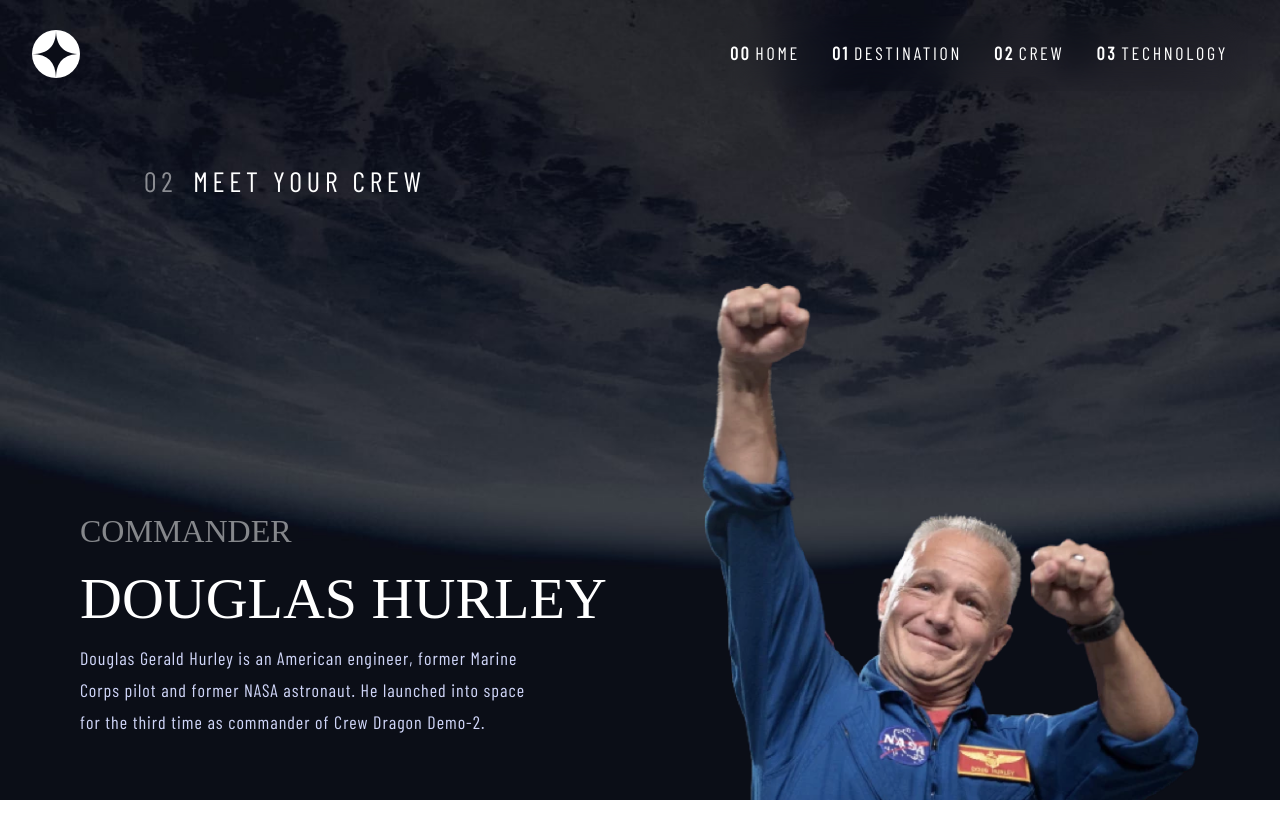
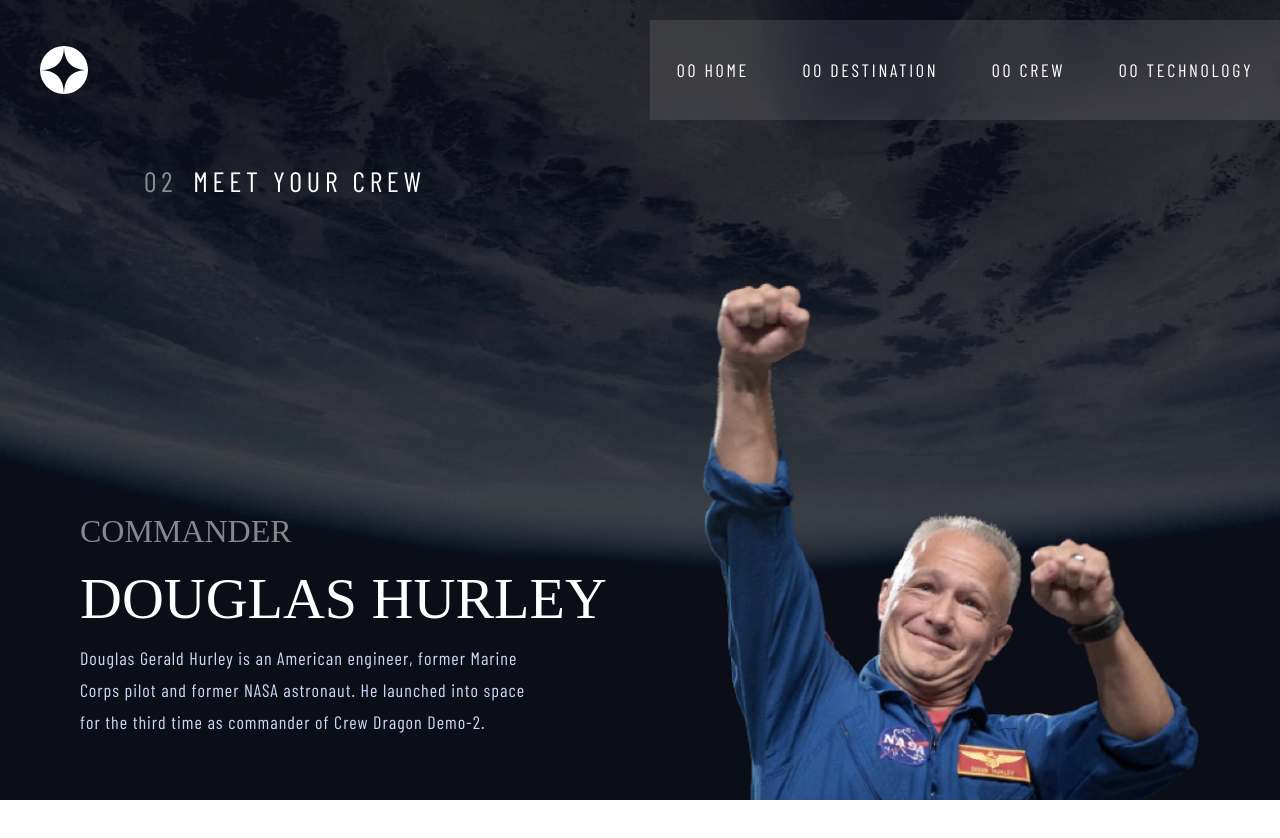
Before and after one commit to IbrahimHosny/space, a React (Create React App) app: page /crew in a window 1280 px wide. Shown: the top 838 px of the page. After the commit the page ends 800 px from the top, so only its background shows below. Built offline with nearby package versions, Linux system fonts and the light colour scheme; a web font is replaced by a local one.

Commit message:
create  new nav component

```diff
--- a/src/App.css
+++ b/src/App.css
@@ -69,9 +69,24 @@
 
 /* end design system */
 
-nav {
-  background: transparent!important;
+li {
+  position: relative;
 }
+
+li::after {
+  content: "";
+  position: absolute;
+  bottom: 0;
+  width: 0%;
+  height: 3px;
+  background-color: white;
+  transition: 0.4s;
+}
+
+li:hover::after{
+  width: 100%;
+}
+
 #crew .swiper-pagination {
   width: fit-content!important;
   height: fit-content!important;
--- a/src/App.js
+++ b/src/App.js
@@ -2,7 +2,7 @@
 // import {BrowseRouter} from "react-router-dom"
 import './App.css';
 import './index.css'
-import NavBar from './components/NavBar';
+import Navbar from './components/Navbar.js';
 import { Route, Routes } from 'react-router';
 import Home from './components/Home';
 import Destination from './components/Destination';
@@ -14,7 +14,7 @@
 function App() {
   return (
     <Fragment>
-    <NavBar />
+    <Navbar />
     <dataContext.Provider value={data}>
     <Routes>
     <Route path='/' element={<Home />} />
--- a/src/components/NavBar.jsx
+++ b/src/components/NavBar.jsx
@@ -64,7 +64,7 @@
     );
     return (
         <Fragment>
-            <Navbar className="absolute bg-none inset-0 z-10 h-max max-w-full rounded-none py-2 px-4 lg:px-8 lg:py-4">
+            <Navbar className="absolute bg-none inset-0 h-max rounded-none py-2 px-4 lg:px-8 lg:py-4">
                 <div className="flex items-center justify-between text-blue-gray-900">
                     <Typography
                         as="a"
--- /dev/null
+++ b/src/components/Navbar.js
@@ -0,0 +1,22 @@
+import { Fragment } from "react";
+import { Link, NavLink } from "react-router-dom";
+import '../App.css'
+
+const Navbar = () => {
+    return (
+        <Fragment>
+        <nav className="md:w-[100%] absolute flex justify-between items-center xl:p-5 xl:pe-0">
+        <img src="./assets/shared/logo.svg" alt="logo" className="max-w-[50px]  max-h-[50px] max-lg:w-[40px] max-lg:h-[40px] mx-5"></img>
+        <ul className="xl:w-1/2 lg:w-1/2 md:w-2/3 backdrop-blur-xl text-white nav-text flex items-center justify-around md:max-lg:h-[70px] lg:h-[100px] relative">
+        <div className="absolute w-full h-full top-0 bg-white opacity-10 z-[-1]"></div>
+        <li className="flex items-center h-full"><Link to="/"><span>00</span> HOME</Link></li>
+        <li className="flex items-center h-full"><Link to="/destination"><span>00</span> DESTINATION</Link></li>
+        <li className="flex items-center h-full"><Link to="/crew"><span>00</span> CREW</Link> </li>
+        <li className="flex items-center h-full"><Link to="/technology"><span>00</span> TECHNOLOGY</Link></li>
+        </ul>
+        </nav>
+        </Fragment>
+    );
+}
+
+export default Navbar;
```
